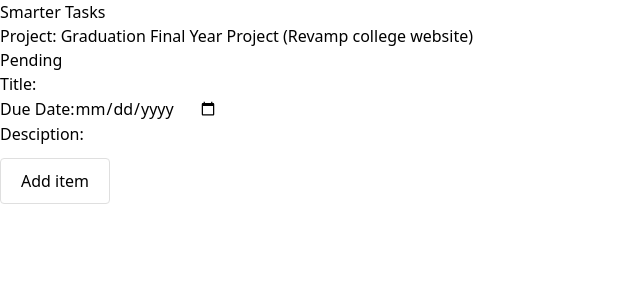
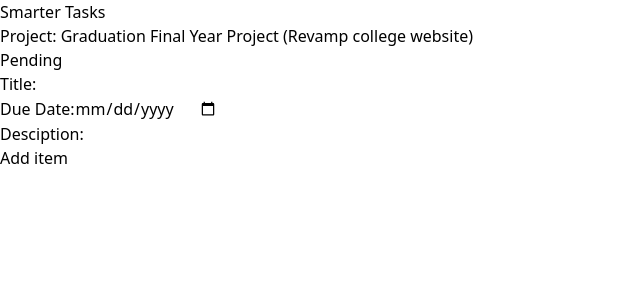
Before and after one commit to sameer-bagde/wd301, a React (Vite) app in the folder smarter-tasks/: page / in a window 1280 px wide. Shown: the top 300 px of the page, without its empty margins (0-640 px from the left). Built offline with nearby package versions, Linux system fonts and the light colour scheme.

Commit message:
try one more time

```diff
--- a/smarter-tasks/src/TaskForm.tsx
+++ b/smarter-tasks/src/TaskForm.tsx
@@ -28,9 +28,8 @@ class TaskForm extends React.Component<TaskFormProps, TaskFormState> {
       description: this.state.description,
     };
     this.props.addTask(newTask);
-    this.setState({ title: "" });
-    this.setState({ duedate: "" });
-    this.setState({ description: "" });
+    this.setState({ title: "", duedate: "" , description: ""});
+
   };
 
   titleChanged: React.ChangeEventHandler<HTMLInputElement> = (event) => {
@@ -82,7 +81,7 @@ class TaskForm extends React.Component<TaskFormProps, TaskFormState> {
             required
           />
           <br />
-          <button id="addTaskButton" type="submit" className="TaskItem">
+          <button id="addTaskButton" type="submit">
             Add item
           </button>
         </div>
```
